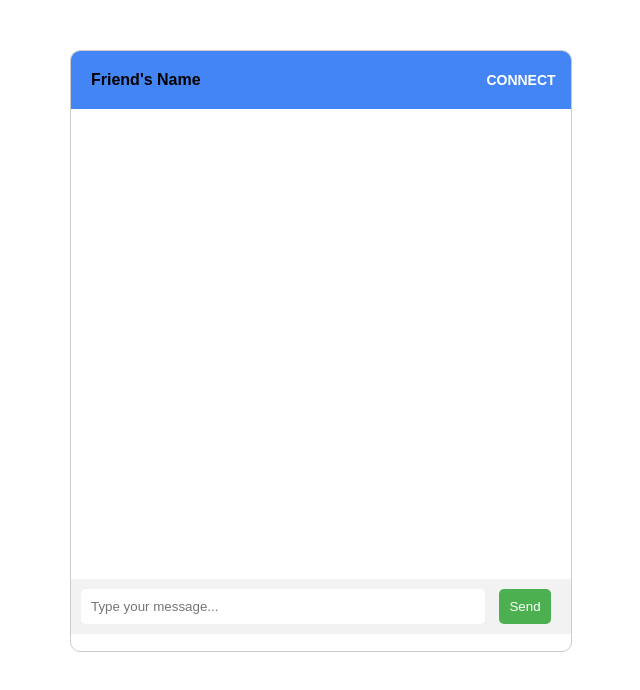
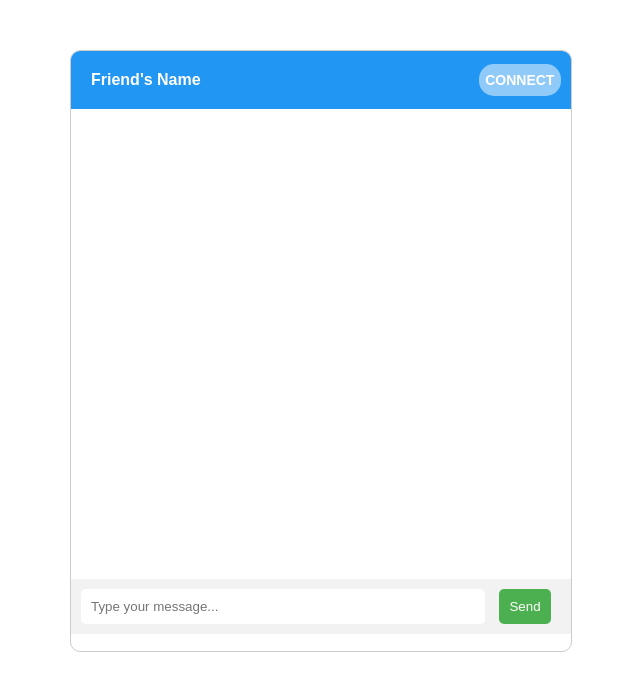
Before and after one commit to yg185024/chat-application, a plain HTML site: page public/index.html in a window 1280 px wide. Shown: the whole page, without its empty margins (319-959 px from the left). Drawn offline with Linux system fonts and the light colour scheme.

Commit message:
modified the header

```diff
--- a/css/style.css
+++ b/css/style.css
@@ -13,16 +13,16 @@ body {
   overflow: hidden;
 }
 .chat-header{
-  background-color: #f2f2f2;
   display:flex;
   align-items: center;
   padding: 10px;
-  background-color: #4385F5;
+  background-color: #2196f3;
 }
 .chat-name {
   display: inline;
   padding: 10px;
   font-weight: bold;
+  color: white;
 }
 
 .chat-history {
@@ -71,19 +71,24 @@ body {
   display: inline-flex;
   align-items: center;
   justify-content: center;
-  background-color: #4385F5;
+  background-color: #90caf9;
   color: white;
   font-size: 14px;
   font-weight: bold;
   text-transform: uppercase;
-  border-radius: 20px;
+  border-radius: 15px;
   width: 80px;
   height: 30px;
   margin-left: auto;
   cursor: pointer;
   transition: all 0.2s ease-in-out;
+  padding:1.2px;
 }
 
 .connect-button:hover {
-  background-color: #3B7FED;
+  background-color: #2196f3;
+  border:solid;
+  border-width: 2px;
+  border-color: white;
+  cursor:pointer;
 }
```
